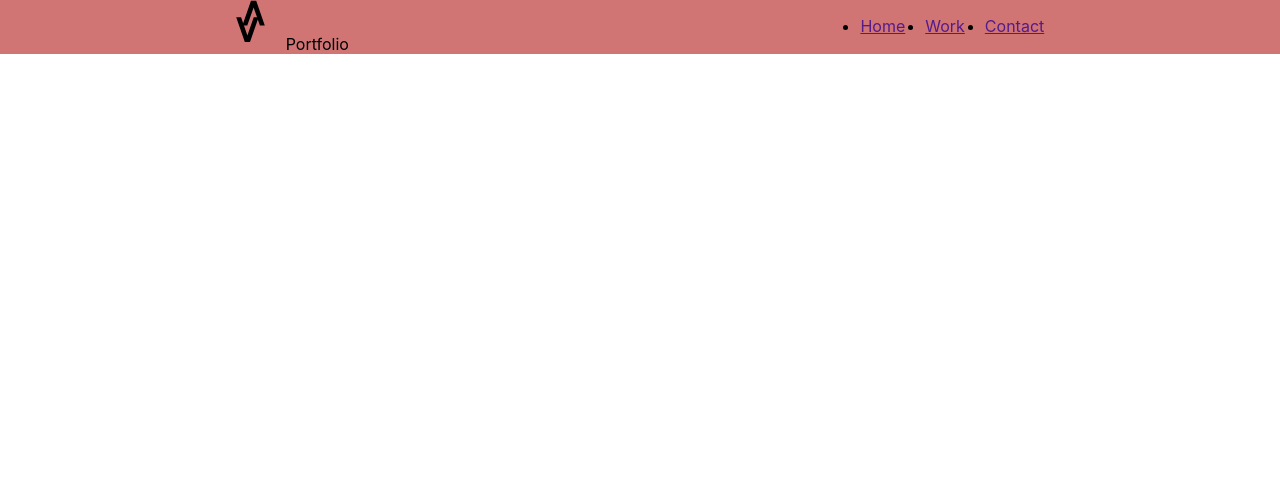
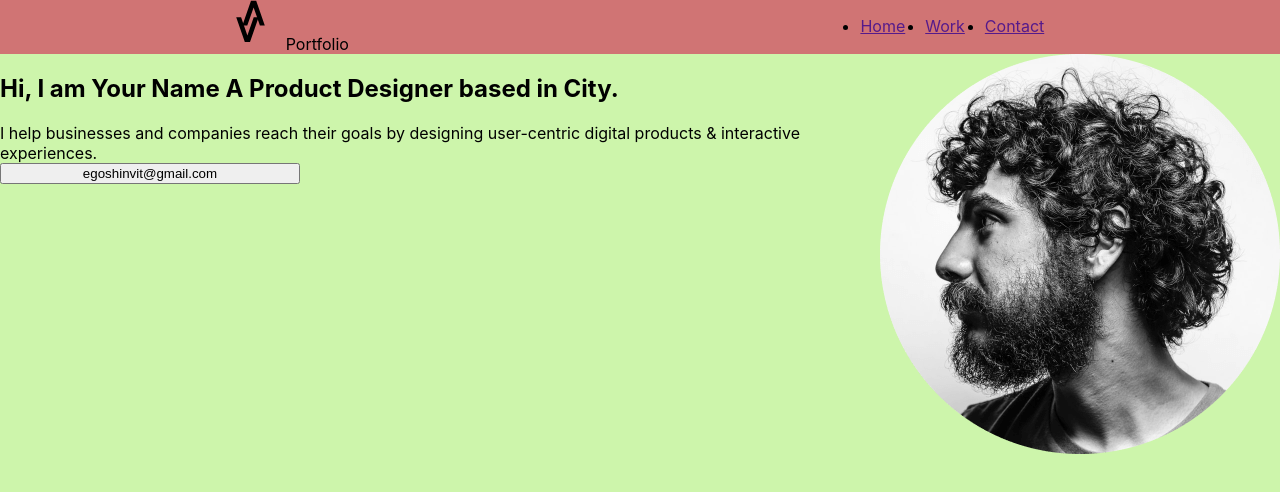
Before and after one commit to EgoshinVA/my-portfolio, a React (Create React App) app: page / in a window 1280 px wide. Shown: the top 492 px of the page. Built offline with nearby package versions, Linux system fonts and the light colour scheme.

Commit message:
Add main component

```diff
--- a/src/App.tsx
+++ b/src/App.tsx
@@ -1,10 +1,12 @@
 import React from 'react';
 import {Header} from "./layout/header/Header";
+import {Main} from "./layout/sections/main/Main";
 
 function App() {
     return (
         <div>
             <Header/>
+            <Main/>
         </div>
     );
 }
--- /dev/null
+++ b/src/components/Button.tsx
@@ -0,0 +1,16 @@
+import React from 'react';
+import styled from "styled-components";
+
+export const Button = () => {
+    return (
+        <StyledButton>
+            <Title>egoshinvit@gmail.com</Title>
+        </StyledButton>
+    );
+};
+
+const StyledButton = styled.button`
+max-width: 300px;
+`
+
+const Title = styled.span``
--- /dev/null
+++ b/src/layout/sections/main/Main.tsx
@@ -0,0 +1,40 @@
+import React from 'react';
+import styled from "styled-components";
+import {FlexWrapper} from "../../../components/FlexWrapper";
+import {Button} from "../../../components/Button";
+import photo from '../../../assets/images/photo.png'
+
+export const Main = () => {
+    return (
+        <StyledMain>
+            <FlexWrapper justify={'space-around'}>
+                <MainTextBlock>
+                    <MainTitle>Hi, I am Your Name
+                        A Product Designer
+                        based in City.</MainTitle>
+                    <MainText>I help businesses and companies reach
+                        their goals by designing user-centric digital
+                        products & interactive experiences.</MainText>
+                    <Button></Button>
+                </MainTextBlock>
+                <img src={photo} alt='photo'/>
+            </FlexWrapper>
+        </StyledMain>
+    );
+};
+
+const StyledMain = styled.section`
+  background-color: #cdf5ab;
+  min-height: 100vh;
+`
+
+const MainTextBlock = styled.div`
+  display: flex;
+  flex-direction: column;
+`
+
+const MainText = styled.span`
+
+`
+
+const MainTitle = styled.h1``
```
